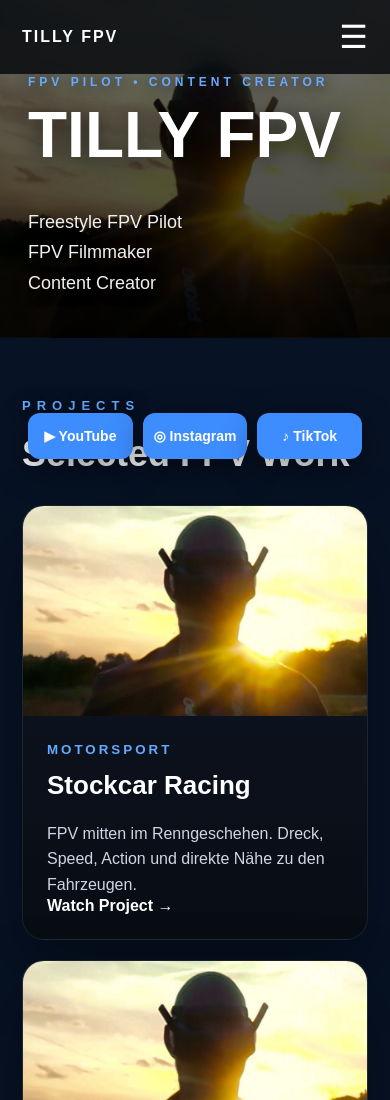
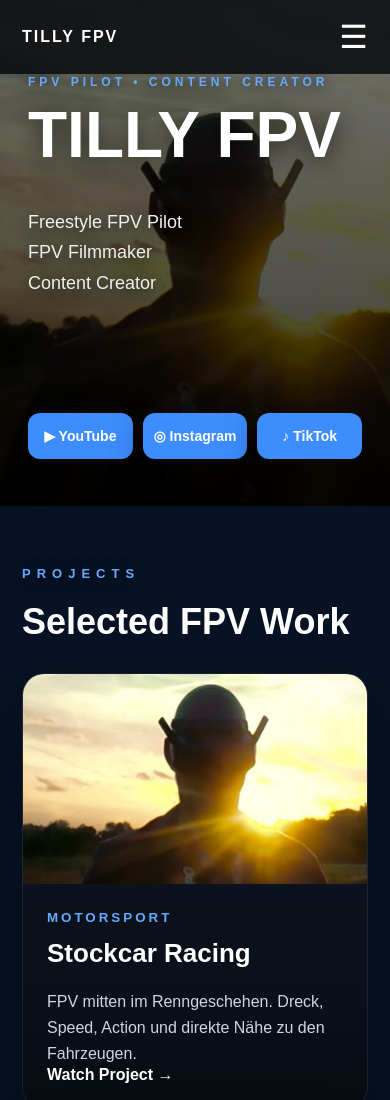
Before and after one commit to tillyfpv/website, a plain HTML site: page index.html in a window 390 px wide. Shown: the top 1100 px of the page. Drawn offline with Linux system fonts and the light colour scheme.

Commit message:
Add files via upload

```diff
--- a/index.html
+++ b/index.html
@@ -441,7 +441,7 @@ textarea{
     }
 
     .hero{
-        min-height:40vh;
+        min-height:60vh;
         display:block;
         background-position:center center;
     }
```
